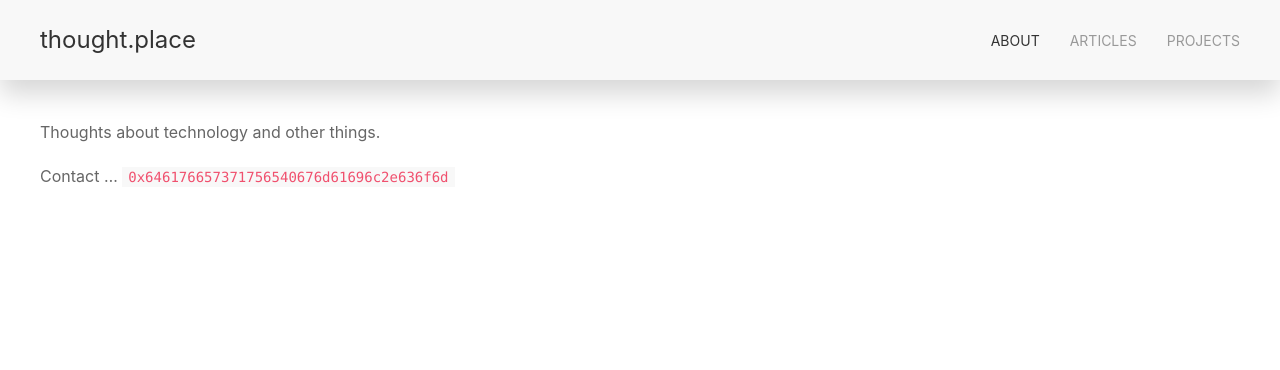
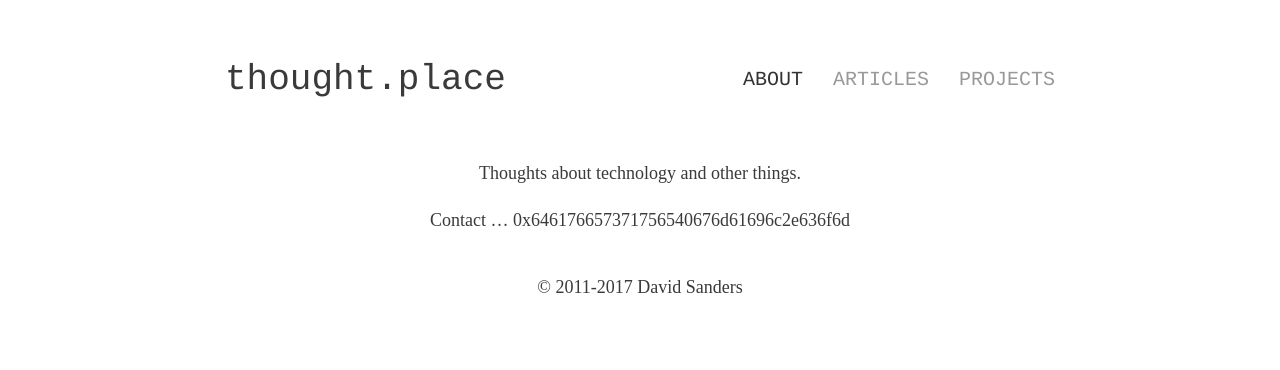
Before and after one commit to davesque/thought.place, a Django app: page / in a window 1280 px wide. Shown: the top 370 px of the page. Run offline with Django 3.2, Linux system fonts and the light colour scheme; style sheets or scripts are compiled from the project's sources; parts of the project's set-up code (start-up, migrations or seed data) failed here and were passed over; some libraries are stand-ins or nearby versions; some web fonts are replaced.

Commit message:
Updates to new look

```diff
--- a/static/site.scss
+++ b/static/site.scss
@@ -1,12 +1,42 @@
 // Custom variables and variable overwrites
-//$global-link-color: #DA7D02;
+$base-code-font-family: 'Computer Modern Typewriter', Courier, monospace;
+$global-font-family: 'Computer Modern Serif', serif;
+$global-font-size: 18px;
+
+$logo-font-family: $base-code-font-family;
+$navbar-nav-item-font-family: $base-code-font-family;
+$logo-font-size: 36px;
+$navbar-nav-item-font-size: 20px;
+$nav-primary-item-font-size: 30px;
+
+$global-color: #3a3a3a;
+$global-secondary-background: #fff;
+
+$container-small-max-width: 800px;
 
 // Import default variables and available mixins
 @import "uikit/scss/variables-theme.scss";
 @import "uikit/scss/mixins-theme.scss";
 
+$heading-primary-font-size-m: $heading-primary-font-size-m * 0.6;
+$heading-primary-font-size: $heading-primary-font-size-m;
+$base-h2-font-size: $base-h2-font-size * 0.9;
+$base-h3-font-size: $base-h3-font-size * 0.9;
+
 // Custom mixin overwrites
-//@mixin hook-card() { color: #000; }
+@mixin hook-navbar-container() {
+  background: none;
+
+  margin-left: auto;
+  margin-right: auto;
+  max-width: $container-small-max-width + 60px;
+
+  padding: 0 10px;
+}
+
+@mixin hook-nav-primary {
+  font-family: $base-code-font-family;
+}
 
 // Import UIkit
 @import "uikit/scss/uikit-theme.scss";
--- a/templates/about.html
+++ b/templates/about.html
@@ -1,4 +1,8 @@
 {% extends 'base.html' %}
+
+{% block article-class %}
+uk-text-center
+{% endblock %}
 
 {% block article-content %}
 <p>
@@ -6,6 +10,6 @@ Thoughts about technology and other things.
 </p>
 
 <p>
-Contact &hellip; <code>0x646176657371756540676d61696c2e636f6d</code>
+Contact &hellip; 0x646176657371756540676d61696c2e636f6d
 </p>
 {% endblock %}
--- a/templates/base.html
+++ b/templates/base.html
@@ -10,14 +10,15 @@
   <meta name="description" content="thought.place | a blog by David Sanders">
   <meta name="keywords" content="Web Development, Software Engineering, Computer Science, Python, Haskell, Boulder, Denver, Colorado">
 
-  {#{% compress css %}#}
-  {#<link rel="stylesheet" type="text/x-scss" href="{% static 'site.scss' %}" />#}
-  {#{% endcompress %}#}
+  <link href="https://cdn.rawgit.com/davesque/computer-modern-web-font/master/fonts.css" rel="stylesheet">
 
   <!-- UIkit CSS -->
-  <link rel="stylesheet" href="https://cdnjs.cloudflare.com/ajax/libs/uikit/3.0.0-beta.25/css/uikit.min.css" />
+  {% compress css %}
+  <link rel="stylesheet" type="text/x-scss" href="{% static 'site.scss' %}" />
+  {% endcompress %}
+  <!--<link rel="stylesheet" href="https://cdnjs.cloudflare.com/ajax/libs/uikit/3.0.0-beta.25/css/uikit.min.css" />-->
 
-  <!-- jQuery is required -->
+  <!-- jQuery required for UIkit -->
   <script src="https://cdnjs.cloudflare.com/ajax/libs/jquery/3.2.1/jquery.min.js"></script>
 
   <!-- UIkit JS -->
@@ -26,7 +27,8 @@
 </head>
 
 <body>
-	<nav class="uk-navbar-container uk-padding uk-padding-remove-vertical uk-box-shadow-medium uk-box-shadow-hover-large" uk-navbar>
+  <div class="uk-offcanvas-content">
+    <nav class="uk-navbar-container uk-margin-medium-top uk-margin-medium-bottom" uk-navbar>
       <div class="uk-navbar-left">
         <a href="/" class="uk-navbar-item uk-logo">thought.place</a>
       </div>
@@ -41,7 +43,7 @@
           <li class="uk-visible@s {% if post_list_url in request.path %}uk-active{% endif %}"><a href="{{ post_list_url }}">articles</a></li>
           <li class="uk-visible@s {% if projects_url in request.path %}uk-active{% endif %}"><a href="{{ projects_url }}">projects</a></li>
 
-        <a href="#mobile-nav" class="uk-navbar-toggle uk-hidden@s" uk-navbar-toggle-icon uk-toggle></a>
+          <a href="#offcanvas-nav-primary" class="uk-navbar-toggle uk-hidden@s" type="button" uk-navbar-toggle-icon uk-toggle></a>
         </ul>
 
         <div id="mobile-nav" uk-modal="center: true">
@@ -57,17 +59,25 @@
       </div>
     </nav>
 
-  <div class="uk-container uk-padding">
+    <div class="uk-container uk-container-small">
       {% block content %}
-    <article class="uk-article">
+      <article class="uk-article {% block article-class %}{% endblock %}">
         {% block article-content %}{% endblock %}
       </article>
       {% endblock %}
 
-    {#<footer>#}
-    {#  <div class="left">&copy; 2011-2017 David Sanders</div>#}
-    {#  <div class="center"><a href="/">thought.place</a></div>#}
-    {#  <div class="right">{% block footer-right %}{% endblock %}</div>#}
-    {#</footer>#}
+      <footer class="uk-text-center uk-margin-medium-top uk-margin-large-bottom">&copy; 2011-2017 David Sanders</footer>
+    </div>
+
+    <div id="offcanvas-nav-primary" uk-offcanvas="overlay: true">
+      <div class="uk-offcanvas-bar uk-box-shadow-large uk-flex uk-flex-column">
+        <ul class="uk-nav uk-nav-primary uk-nav-center uk-margin-auto-vertical uk-text-uppercase">
+          <li class="{% if request.path == '/' %}uk-active{% endif %}"><a href="{{ about_url }}">About</a></li>
+          <li class="{% if post_list_url in request.path %}uk-active{% endif %}"><a href="{{ post_list_url }}">Articles</a></li>
+          <li class="{% if projects_url in request.path %}uk-active{% endif %}"><a href="{{ projects_url }}">Projects</a></li>
+        </ul>
+      </div>
+    </div>
+
   </div>
 </body>
--- a/templates/posts/post.html
+++ b/templates/posts/post.html
@@ -4,6 +4,8 @@
 {% block content %}
 {% cache ONE_YEAR_TIMEOUT obj view.request.path %}
 <article class="uk-article">
+  <h1 class="uk-heading-primary">{{ obj.title }}</h1>
+
   <section>
     {{ obj.body|safe }}
   </section>
```
Lines whose indentation alone changed are shown as unchanged.
